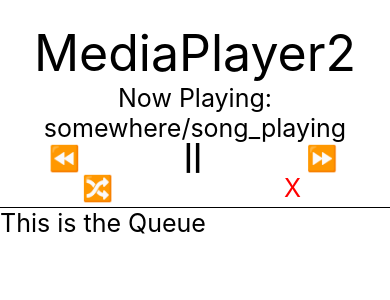
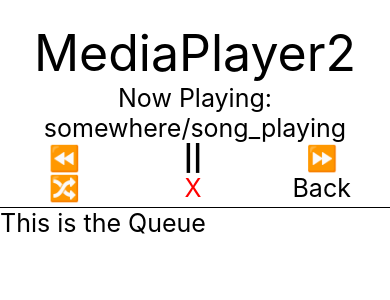
Before and after one commit to Simas2006/MediaPlayer2, a React Native app in the folder mp2-mobile-app/: screen / in a window 390 px wide. Shown: the top 300 px of the page. Built offline with nearby package versions, Linux system fonts and the light colour scheme.

Commit message:
Also a back button would be nice (to be implement)

```diff
--- a/mp2-mobile-app/App.js
+++ b/mp2-mobile-app/App.js
@@ -366,11 +366,14 @@ class QueuePage extends React.Component {
           </TouchableOpacity>
         </View>
         <View style={styles.buttonPanel}>
-          <TouchableOpacity style={styles.halfButton} onPress={_ => this._mapCommandToQueue("SHFLQ")}>
+          <TouchableOpacity style={styles.thirdButton} onPress={_ => this._mapCommandToQueue("SHFLQ")}>
             <Text style={styles.titleText}>{"\ud83d\udd00"}</Text>
           </TouchableOpacity>
-          <TouchableOpacity style={styles.halfButton} onPress={_ => this._mapCommandToQueue("CLRQ")}>
+          <TouchableOpacity style={styles.thirdButton} onPress={_ => this._mapCommandToQueue("CLRQ")}>
             <Text style={styles.redCenterText}>X</Text>
+          </TouchableOpacity>
+          <TouchableOpacity style={styles.thirdButton} onPress={Function.prototype}>
+            <Text style={styles.titleText}>Back</Text>
           </TouchableOpacity>
         </View>
         <View style={styles.hr} />
@@ -490,9 +493,6 @@ var styles = StyleSheet.create({
   thirdButton: {
     width: "33%"
   },
-  halfButton: {
-    width: "50%"
-  },
   buttonPanel: {
     flexDirection: "row"
   },
```
